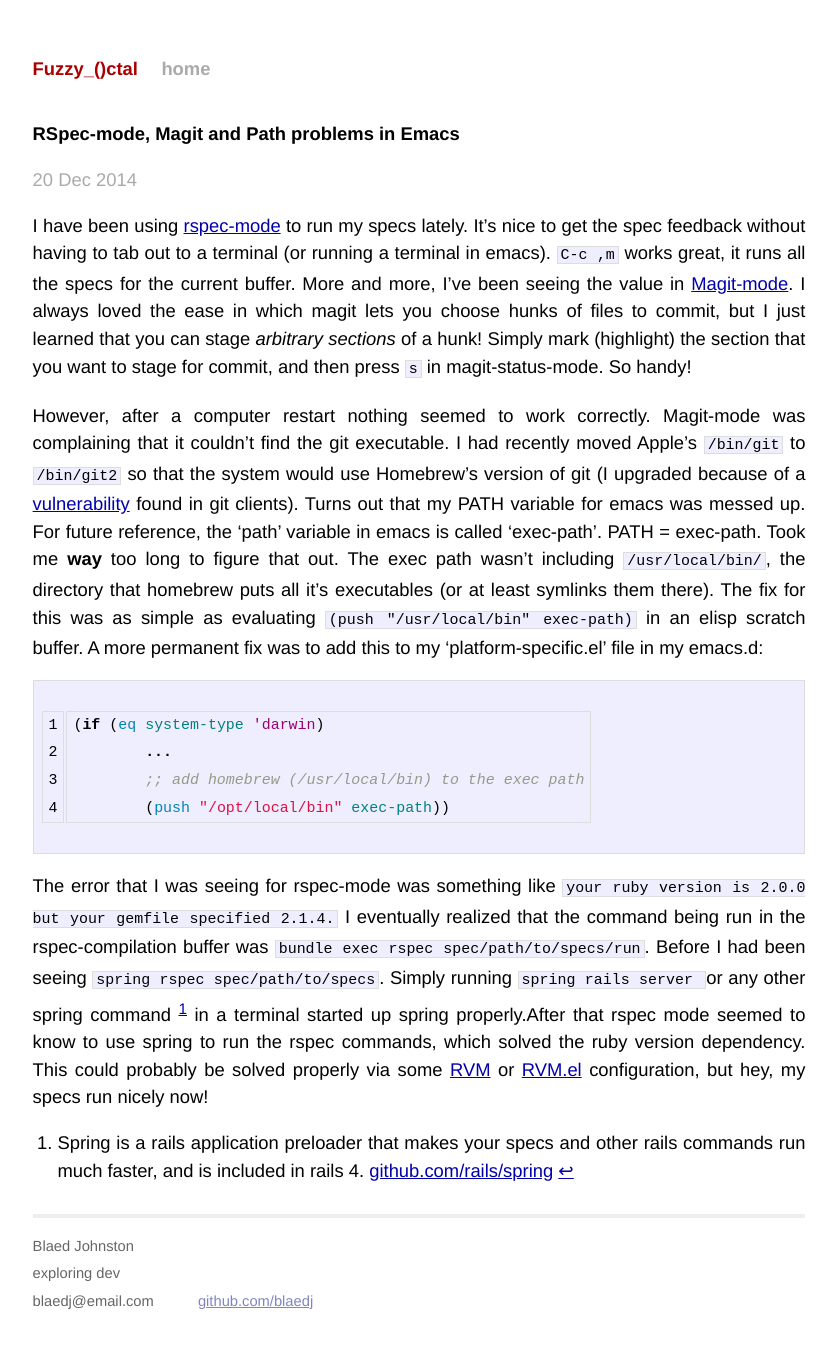
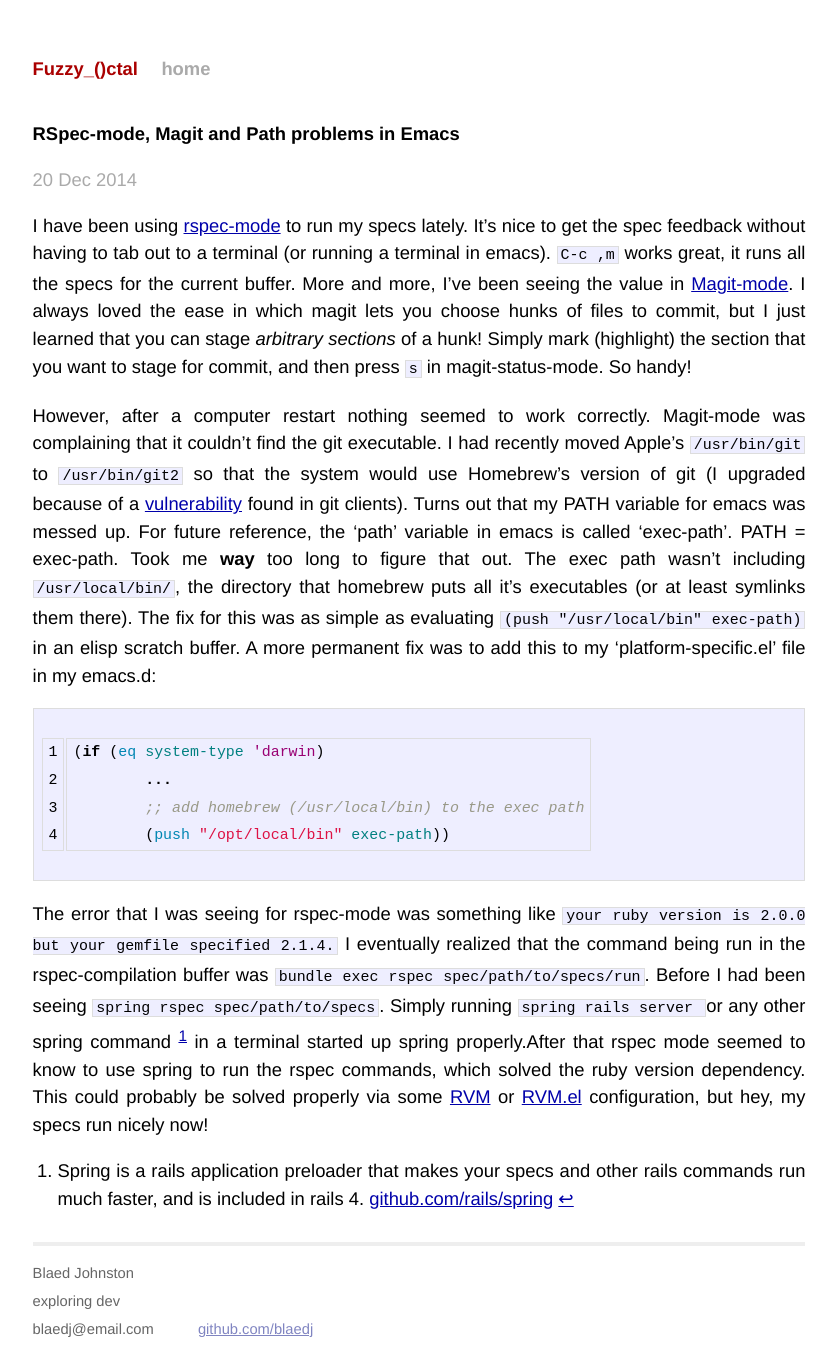
Before and after one commit to blaedj/blaedj.github.io, a Jekyll site: the page built from _posts/2014-12-20-rspec-mode-and-path-problems-in-emacs.markdown, in a window 1280 px wide. Shown: the whole page, without its empty margins (221-1058 px from the left). Built offline with Jekyll 4.4.1, drawn with Linux system fonts in a browser that asks for light colours; before the commit the page ends 1330 px from its top, so only the background shows below that.

Commit message:
fix path for git

```diff
--- a/_posts/2014-12-20-rspec-mode-and-path-problems-in-emacs.markdown
+++ b/_posts/2014-12-20-rspec-mode-and-path-problems-in-emacs.markdown
@@ -17,7 +17,7 @@
 However, after a computer restart nothing seemed to work
 correctly. Magit-mode was complaining that
 it couldn't find the git executable.  I had recently moved Apple's
-<code>/bin/git</code> to <code>/bin/git2</code> so that the system
+<code>/usr/bin/git</code> to <code>/usr/bin/git2</code> so that the system
 would use Homebrew's version of git (I upgraded because of a
 [vulnerability](http://article.gmane.org/gmane.linux.kernel/1853266) found in git clients).  Turns out that my PATH variable
 for emacs was messed up. For future reference, the 'path' variable in
```
